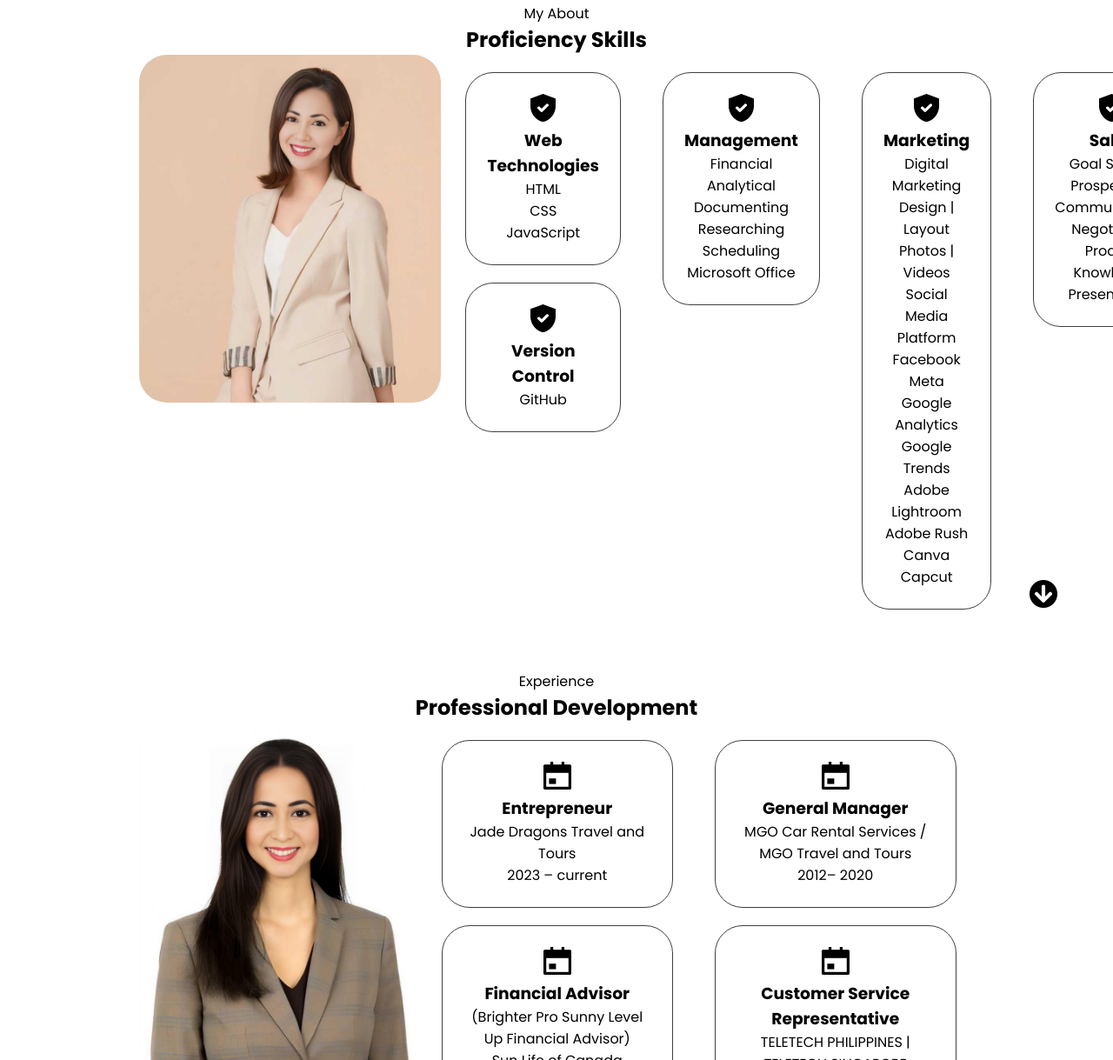
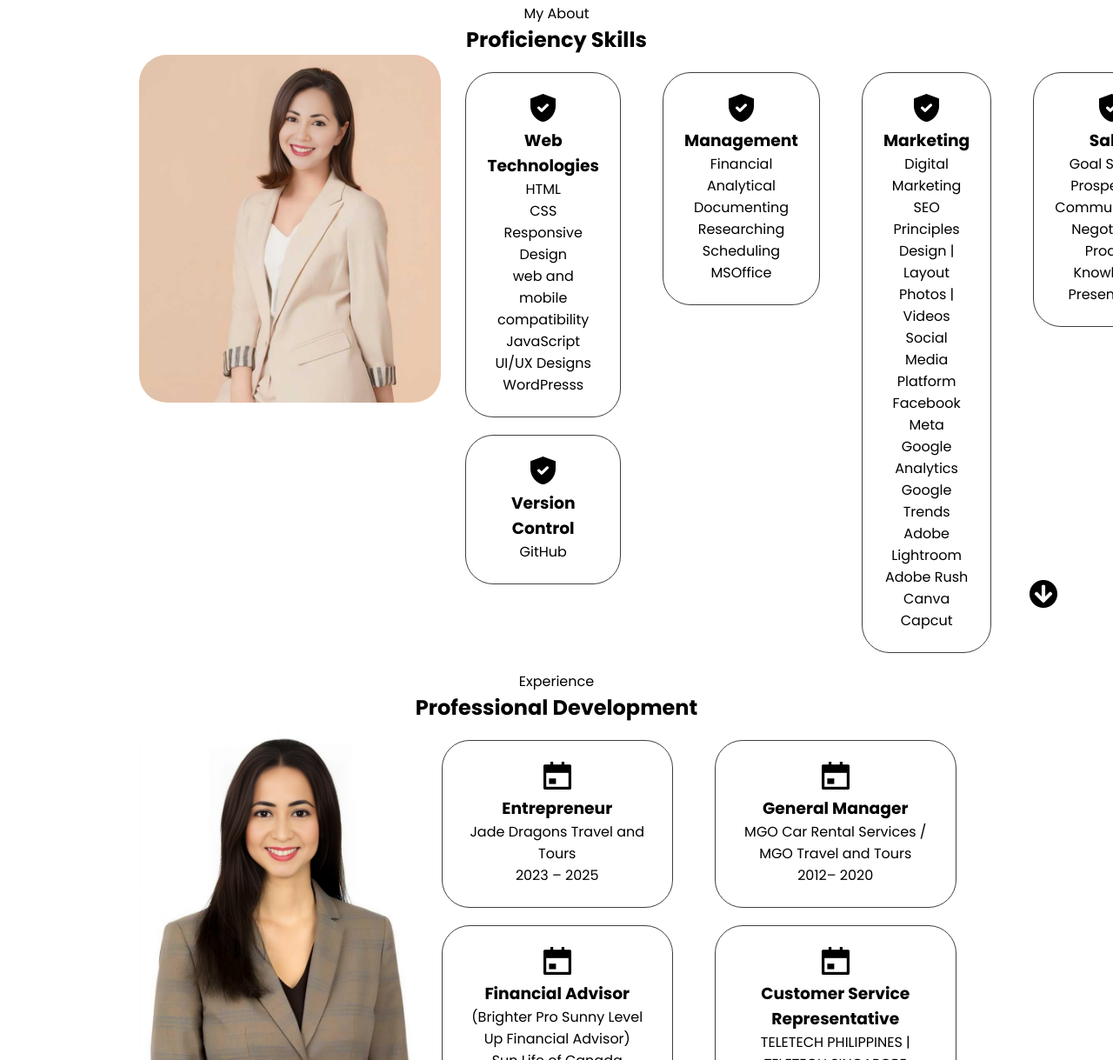
Before and after one commit to iamgracefelipe/portfolio, a plain HTML site: page index.html in a window 1280 px wide. Shown: the part 925-2144 px from the top of the page at 87% size. Drawn offline with Linux system fonts and the light colour scheme.

Commit message:
Update index.html

```diff
--- a/index.html
+++ b/index.html
@@ -70,8 +70,12 @@
               <h3>Web Technologies</h3>
               <p>HTML</p>
               <p>CSS</p>
+              <p>Responsive Design</p>
+              <p>web and mobile compatibility</p>
               <p>JavaScript</p>
-            </div>
+              <p>UI/UX Designs</p>
+              <p>WordPresss</p>
+             </div>
             <div class="details-container">
               <img src="./images/check.png" alt="check" class="icon">
               <h3>Version Control</h3>
@@ -100,7 +104,7 @@
               <p>Documenting</p>
               <p>Researching</p>
               <p>Scheduling</p>
-              <p>Microsoft Office</p>
+              <p>MSOffice</p>
             </div>
         </div>
       </div>
@@ -111,6 +115,7 @@
               <img src="./images/check.png" alt="check" class="icon">
               <h3>Marketing</h3>
               <p>Digital Marketing</p>
+              <p>SEO Principles</p>
               <p>Design | Layout</p>
               <p>Photos | Videos</p>
               <p>Social Media Platform</p>
@@ -157,7 +162,7 @@
               <img src="./images/calendar.png" alt="calendar" class="icon">
               <h3>Entrepreneur</h3>
               <p>Jade Dragons Travel and Tours</p>
-              <p>2023 – current</p>
+              <p>2023 – 2025</p>
             </div>
             <div class="details-container">
               <img src="./images/calendar.png" alt="calendar" class="icon">
```
